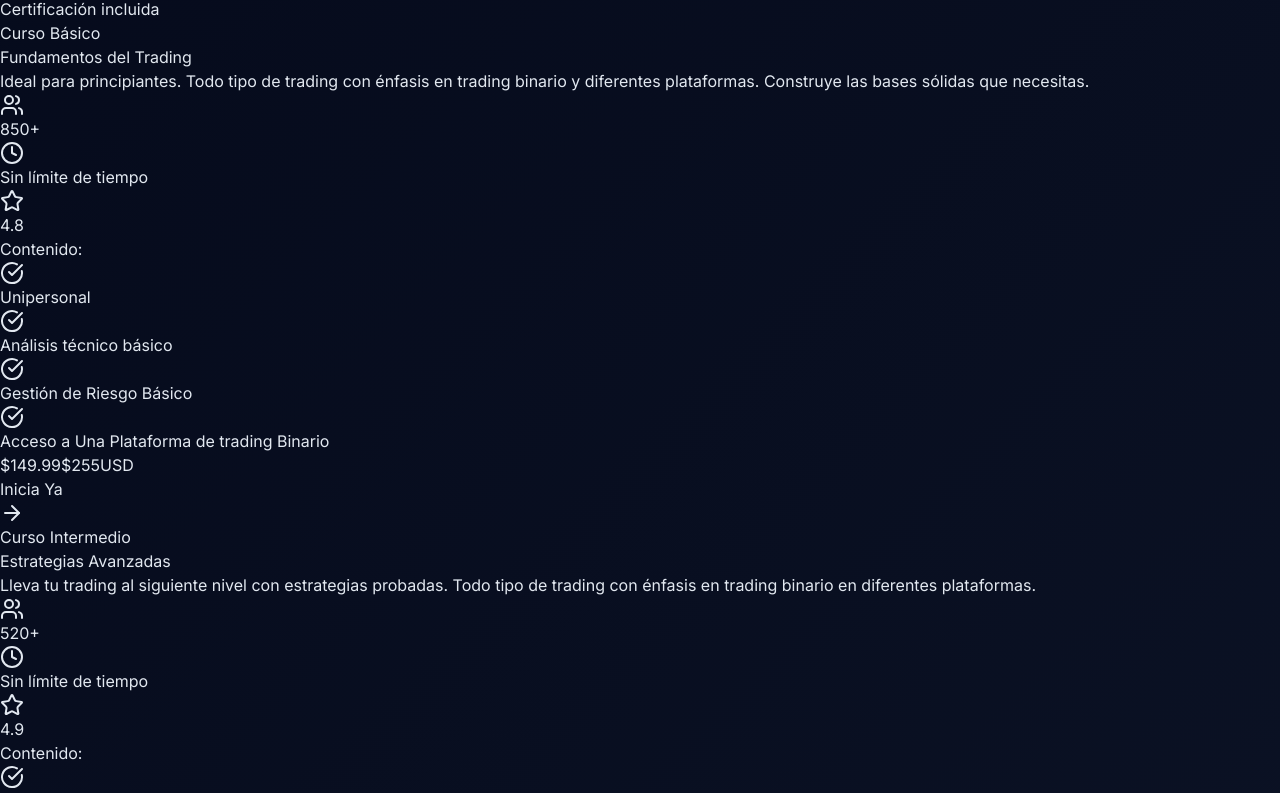
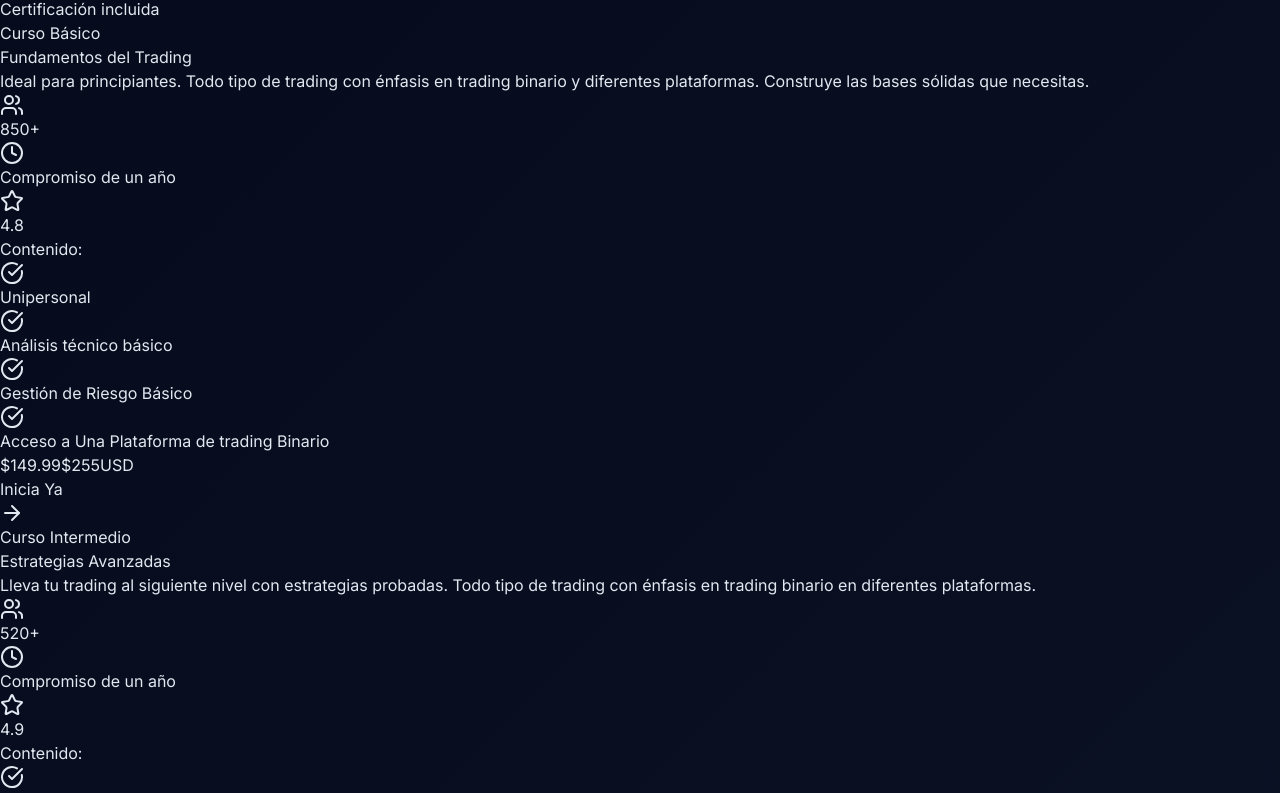
Before and after one commit to cjjunior1/nesux-trading, a Next.js app: page /cursos in a window 1280 px wide. Shown: the part 1551-2344 px from the top of the page. Built offline with nearby package versions, Linux system fonts and the light colour scheme; no server answers.

Commit message:
Cambiar 'Sin límite de tiempo' por 'Compromiso de un año' en todos los cursos

```diff
--- a/app/cursos/page.tsx
+++ b/app/cursos/page.tsx
@@ -26,7 +26,7 @@ const courses = [
     price: 149.99,
     originalPrice: 255,
     image: "/curso-basico.png",
-    duration: "Sin límite de tiempo",
+    duration: "Compromiso de un año",
     lessons: 24,
     students: "850+",
     rating: 4.8,
@@ -36,7 +36,7 @@ const courses = [
       "Gestión de Riesgo Básico",
       "Acceso a Una Plataforma de trading Binario",
     ],
-    bonuses: ["Sin límite de tiempo", "Acceso a comunidad básica", "Certificado de finalización"],
+    bonuses: ["Compromiso de un año", "Acceso a comunidad básica", "Certificado de finalización"],
   },
   {
     id: "intermedio",
@@ -47,7 +47,7 @@ const courses = [
     price: 239.99,
     originalPrice: 407,
     image: "/curso-intermedio.png",
-    duration: "Sin límite de tiempo",
+    duration: "Compromiso de un año",
     lessons: 42,
     students: "520+",
     rating: 4.9,
@@ -59,7 +59,7 @@ const courses = [
       "Estrategias Avanzadas",
     ],
     bonuses: [
-      "Sin límite de tiempo",
+      "Compromiso de un año",
       "Sesiones Q&A en vivo",
       "Comunidad premium",
       "Plantillas de estrategias",
@@ -74,7 +74,7 @@ const courses = [
     price: 379.99,
     originalPrice: 645,
     image: "/curso-profesional.png",
-    duration: "Sin límite de tiempo",
+    duration: "Compromiso de un año",
     lessons: 78,
     students: "230+",
     rating: 5.0,
@@ -85,7 +85,7 @@ const courses = [
       "Herramientas de Trading Avanzado",
     ],
     bonuses: [
-      "Sin límite de tiempo",
+      "Compromiso de un año",
       "Acceso a bot básico incluido para Forex",
       "Mentoría mensual 1:1",
       "Certificación profesional",
--- a/components/home/courses-preview.tsx
+++ b/components/home/courses-preview.tsx
@@ -14,7 +14,7 @@ const courses = [
     image: "https://cdn.abacus.ai/images/9077f6c6-7652-4e22-a797-efccad168a7c.png",
     features: ["Análisis técnico básico", "Gestión de riesgo", "Acceso a Una Plataforma de trading Binario"],
     students: "850+",
-    duration: "Sin límite de tiempo",
+    duration: "Compromiso de un año",
     rating: 4.8,
   },
   {
@@ -24,7 +24,7 @@ const courses = [
     image: "https://cdn.abacus.ai/images/2a4bf941-3927-4c8e-91eb-b6158caac34a.png",
     features: ["Patrones de velas", "Indicadores técnicos", "Psicología del trader", "Acceso a Tres Plataformas de trading Binario"],
     students: "520+",
-    duration: "Sin límite de tiempo",
+    duration: "Compromiso de un año",
     rating: 4.9,
     popular: true,
   },
@@ -35,7 +35,7 @@ const courses = [
     image: "https://images.unsplash.com/photo-1556761175-b413da4baf72?w=800&h=450&fit=crop",
     features: ["Análisis institucional", "Automatización, Bot para Forex", "Mentoría avanzada"],
     students: "230+",
-    duration: "Sin límite de tiempo",
+    duration: "Compromiso de un año",
     rating: 5.0,
   },
 ];
```
